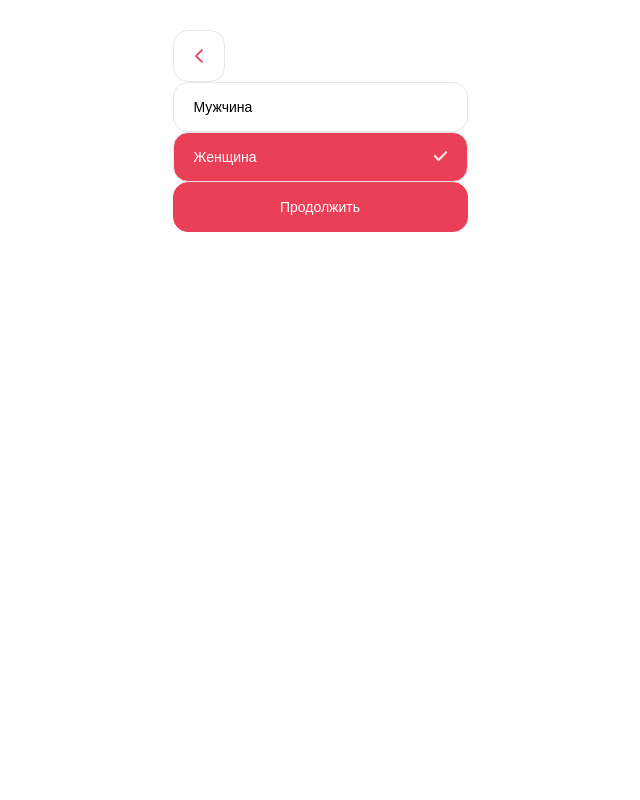
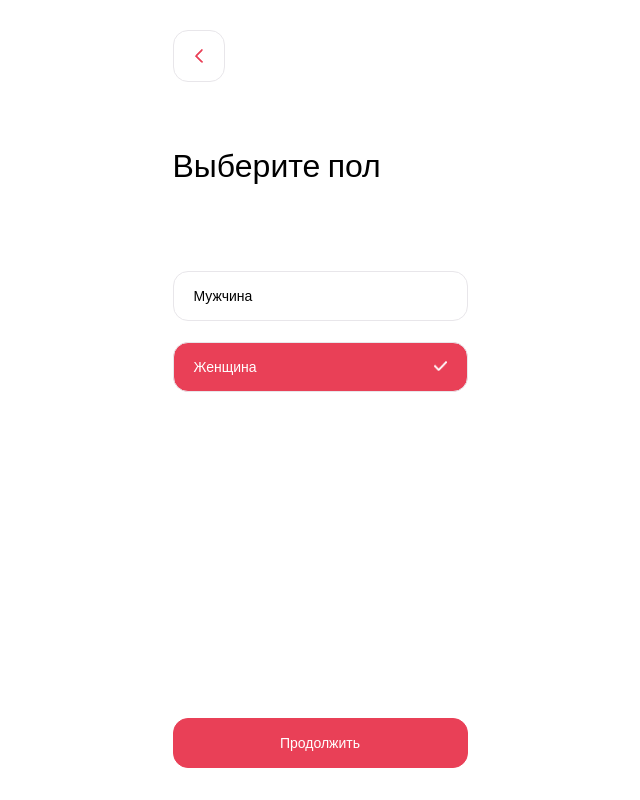
Before and after one commit to mnenie/spo-mirea-app, a Vue app: page /iam in a window 1280 px wide. Shown: the whole page, without its empty margins (320-960 px from the left). Built offline with nearby package versions, Linux system fonts and the light colour scheme; no server answers.

Commit message:
complete full iam page

```diff
--- a/src/components/elements/iam/IAm.vue
+++ b/src/components/elements/iam/IAmRadioButtons.vue
@@ -13,11 +13,10 @@ const changeColor = (id) => {
 </script>
 
 <template>
-  <div class="$1">
+  <div class="iam">
     <div v-for="filter in filters" :key="filter.id" @click="changeColor(filter.id)" style="cursor: pointer;" class="btn" :class="{'active': filter.active}">
       <span>{{ filter.name }}</span>
     </div>
-    <RedButton>Продолжить</RedButton>
   </div>
 </template>
 
@@ -50,4 +49,9 @@ const changeColor = (id) => {
   background-size: contain;
   background-repeat: no-repeat;
 }
+.iam{
+  display: flex;
+  flex-direction: column;
+  gap: 21px;
+}
 </style>
--- a/src/pages/IamPage.vue
+++ b/src/pages/IamPage.vue
@@ -1,11 +1,36 @@
 <script setup>
 import BackButton from '@/components/ui/BackButton.vue';
-import IAm from '@/components/elements/iam/IAm.vue';
+import IAmRadioButtons from '@/components/elements/iam/IAmRadioButtons.vue';
+import { HOME_ROUTE, PROFILE_ROUTE } from '@/utils/consts';
 </script>
 
 <template>
-    <div style="padding: 30px 0 32px 0;">
-        <BackButton />
-        <IAm />
+    <div class="parent" style="padding: 30px 0 32px 0;">
+      <div class="top_part">
+        <BackButton @click="$router.push(PROFILE_ROUTE)" class="btn" />
+        <h1 class="iam-title">Выберите пол</h1>
+        <IAmRadioButtons />
+      </div>
+      <RedButton @click= "$router.push(HOME_ROUTE)">Продолжить</RedButton>
     </div>
 </template>
+
+<style scoped>
+.parent{
+  display: flex;
+  flex-direction: column;
+  height: 100dvh;
+  justify-content: space-between;
+}
+.top_part{
+  display: flex;
+  flex-direction: column;
+}
+.btn{
+  margin-bottom: 65px;
+}
+.iam-title {
+  font-weight: 400;
+  margin-bottom: 86px;
+}
+</style>
```
